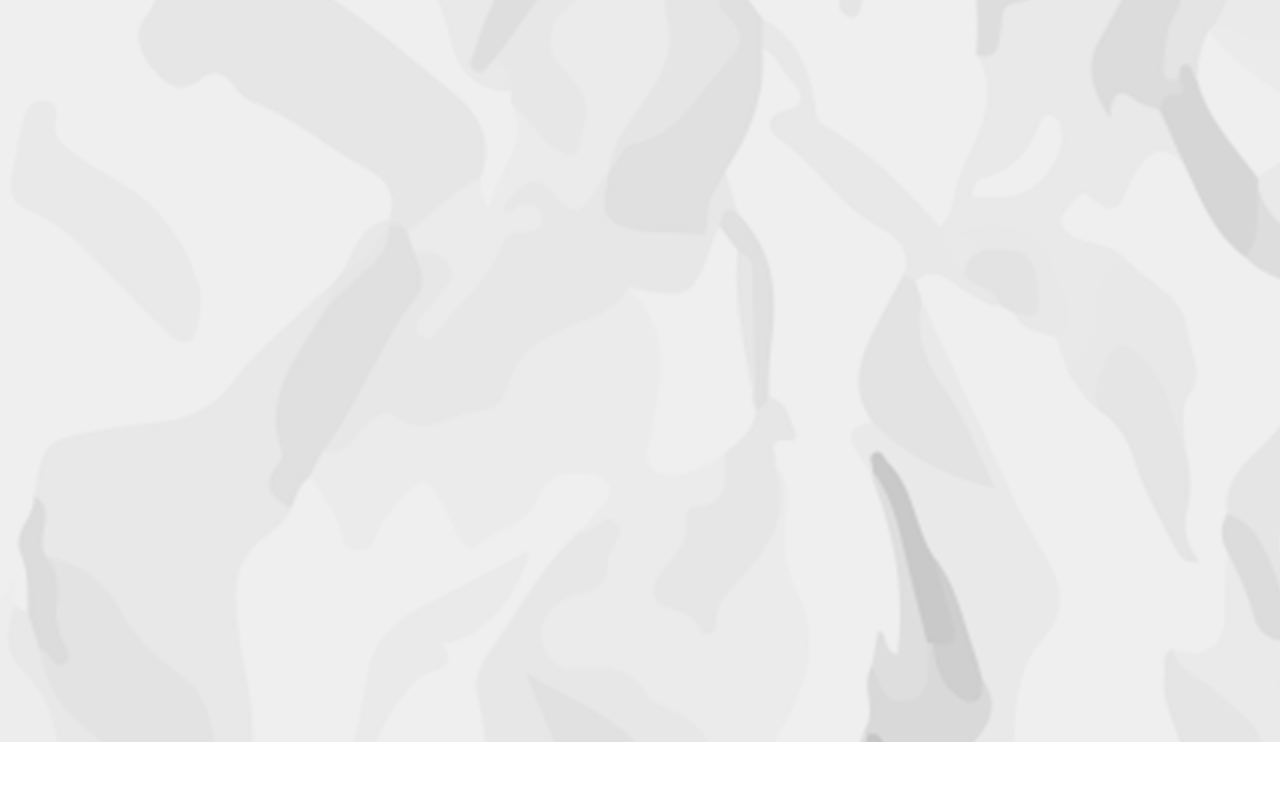
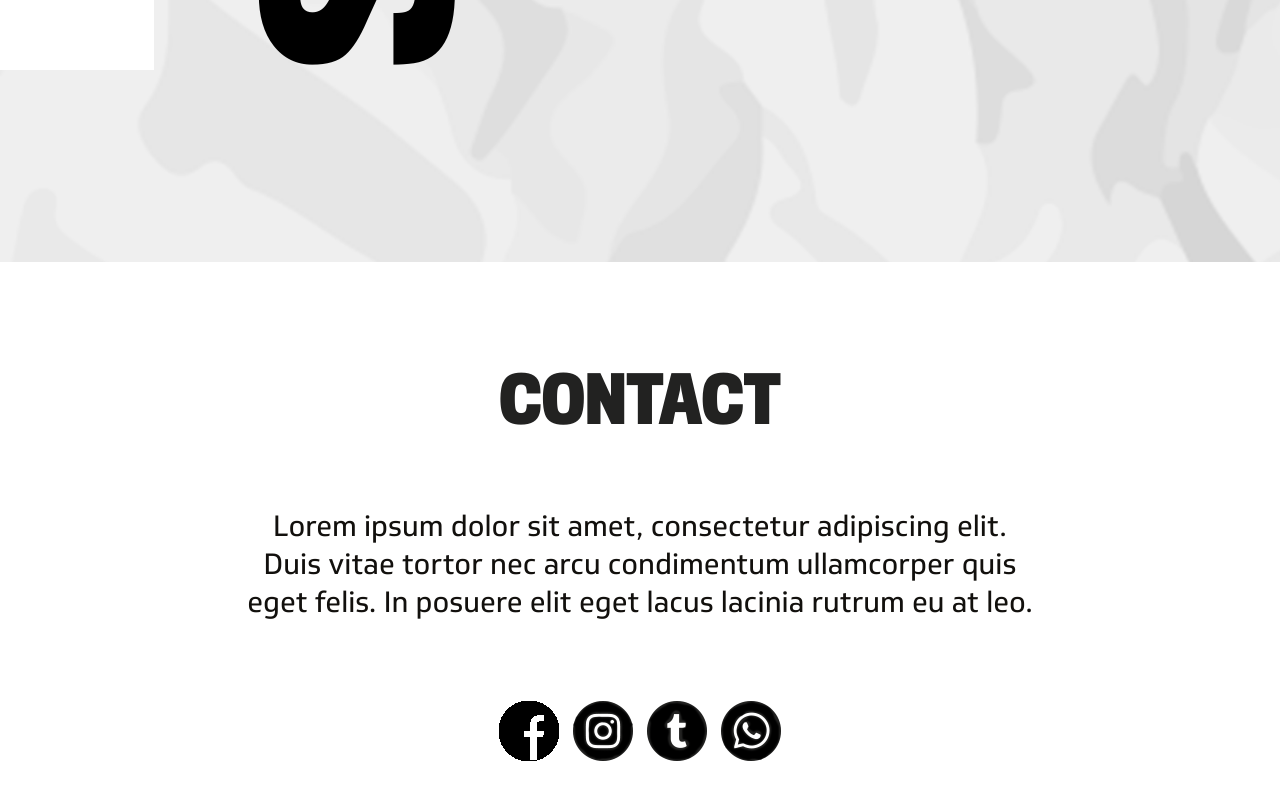
Before and after one commit to alex1987bystrov/hiking-store-react, a React (Create React App) app: page / in a window 1280 px wide. Shown: the part 4946-5746 px from the top of the page. Before the commit the page ends 5688 px from the top, so only its background shows below. Built offline with nearby package versions, Linux system fonts and the light colour scheme.

Commit message:
delete Arrows

```diff
--- a/src/App.css
+++ b/src/App.css
@@ -273,13 +273,15 @@ p {
 
 /*STORE*/
 .store{
+  height: 100vh;
   display: flex;
   flex-flow: row;
   justify-content: space-between;
+  margin: 10% 0 15% 0;
 }
 .store-header {
   position: relative;
-  height: 100vh;
+  height: 100%;
   width: 20%;
   h1{
     rotate: -90deg;
@@ -289,7 +291,7 @@ p {
   }
 }
 .nav-store {
-  height: 100vh;
+  height: 100%;
   width: 12%;
   background-color: white;
 }
@@ -300,7 +302,33 @@ p {
 
 /*CONTACT*/
 .contact{
-  min-height: 800px;
+  min-height: 82vh;
+  background-color: white;
+  position: relative;
+  display: flex;
+  flex-direction: row;
+  justify-content: center;
+  h2{
+    color: rgb(34, 34, 33);
+    width: 100%;
+    text-align: center;
+    position: absolute;
+    z-index: 1;
+    top: 16%;
+  }
+  p{
+    position: absolute;
+    z-index: 1;
+    top: 33%;
+  }
+}
+.social {
+  width: 22%;
+  display: flex;
+  justify-content: space-between;
+  position: absolute;
+  z-index: 1;
+  top: 67%;
 }
 /*BURGER*/
 /* .burger{
--- a/src/App.js
+++ b/src/App.js
@@ -5,7 +5,7 @@ import Tours from './components/Tours';
 import Store from './components/Store';
 import Contact from './components/Contact';
 
-export default function App() {
+export default function App() {//TO DO: for moving to another section, use context...
   return (
     <>
       <Home />
--- a/src/components/Contact.jsx
+++ b/src/components/Contact.jsx
@@ -2,7 +2,26 @@
 export default function Contact(){
     return(
         <div className="contact" id="contact">
-
+            <h2 className="head-about">CONTACT</h2>
+            <p>
+                Lorem ipsum dolor sit amet, consectetur adipiscing elit.
+                Duis vitae tortor nec arcu condimentum ullamcorper quis eget felis.
+                In posuere elit eget lacus lacinia rutrum eu at leo.
+            </p>
+            <div className="social">
+                <a href="#" target="_blank">
+                     <img src="icons/facebook.png" alt="icon"></img>
+                </a>
+                <a href="#" target="_blank">
+                     <img src="icons/instagram.png" alt="icon"></img>
+                </a>
+                <a href="#" target="_blank">
+                     <img src="icons/tumblr.png" alt="icon"></img>
+                </a>
+                <a href="#" target="_blank">
+                     <img src="icons/whatsapp.png" alt="icon"></img>
+                </a>
+            </div>
         </div>
     );
 }
--- a/src/components/Home.jsx
+++ b/src/components/Home.jsx
@@ -2,7 +2,6 @@ import Logo from "./Logo";
 import NavTop from "./NavTop";
 import NavByNumber from "./NavByNumber";
 import Slider from "./sliderComponents/Slider";
-// import SimpleCarousel from "./SimpleCarousel";
 
 export default function Home(){
     return (
--- a/src/components/NavByNumber.jsx
+++ b/src/components/NavByNumber.jsx
@@ -1,9 +1,7 @@
 import { useState } from 'react';
 import ListItems from "./ListItems";
 
-
-export default function NavByNumber({nOfItems, nOfListItems, nameElem, ind}){
-    // const name = nameElem;
+export default function NavByNumber({nOfItems, nOfListItems}){
     const links = [
         {id:1, link:"#home-top"},
         {id:2, link:"#about"},
--- a/src/components/sliderComponents/Dot.jsx
+++ b/src/components/sliderComponents/Dot.jsx
@@ -1,4 +1,4 @@
-import React, { useContext } from "react";
+import { useContext } from "react";
 import { SliderContext } from "./Slider";
 
 export default function Dot({ number }) {
--- a/src/components/sliderComponents/Dots.jsx
+++ b/src/components/sliderComponents/Dots.jsx
@@ -1,5 +1,5 @@
 
-import React, { useContext } from "react";
+import { useContext } from "react";
 import { SliderContext } from "./Slider";
 import Dot from "./Dot";
 
--- a/src/components/sliderComponents/Slide.jsx
+++ b/src/components/sliderComponents/Slide.jsx
@@ -2,6 +2,12 @@ export default function Slide({ data: { url, title, poster } }) {
   return (
     <div className="slide">
         <h3>{title}</h3>
+        {/* <iframe width="760" height="480"
+        src={url}
+        title={title}
+        frameborder="0"
+        allow="accelerometer; autoplay; clipboard-write; encrypted-media; gyroscope; picture-in-picture; web-share"
+        referrerpolicy="strict-origin-when-cross-origin" allowfullscreen></iframe> */}
         <video controls width="55%" poster={poster}>
           <source src={url} type="video/mp4"></source>
           Not found
--- a/src/components/sliderComponents/Slider.jsx
+++ b/src/components/sliderComponents/Slider.jsx
@@ -1,27 +1,20 @@
-import React, { useEffect, useState, createContext } from "react";
-import PropTypes from "prop-types";
+import { useState, createContext } from "react";
+// import PropTypes from "prop-types";
 import SlidesList from "./SliderList";
 import Dots from "./Dots";
 
 export const SliderContext = createContext();
 
 export default function Slider ({ width, height }) {
-  const [items, setItems] = useState([
+  const initialItems = [
     {url: 'null', title: 'Mountain Survival Tutorial', poster: 'images/videos.png'},
     {url: 'null', title: 'Mountain Survival Tutorial', poster: 'images/videos.png'},
     {url: 'null', title: 'Mountain Survival Tutorial', poster: 'images/videos.png'},
     {url: 'null', title: 'Mountain Survival Tutorial', poster: 'images/videos.png'}
-  ]);
+  ];
+  const [items, setItems] = useState(initialItems);
   const [slide, setSlide] = useState(0);
   const [touchPosition, setTouchPosition] = useState(null)
-
-  // useEffect(() => {
-  //   const loadData = async () => {
-  //     const images = await getImages();
-  //     setItems(images);
-  //   };
-  //   loadData();
-  // }, []);
 
   function changeSlide (direction = 1) {
     let slideNumber = 0;
@@ -83,12 +76,12 @@ export default function Slider ({ width, height }) {
   );
 };
 
-Slider.propTypes = {
-  width: PropTypes.string,
-  height: PropTypes.string
-};
+// Slider.propTypes = {
+//   width: PropTypes.string,
+//   height: PropTypes.string
+// };
 
-Slider.defaultProps = {
-  width: "100%",
-  height: "100%"
-};
+// Slider.defaultProps = {
+//   width: "100%",
+//   height: "100%"
+// };
--- a/src/components/sliderComponents/SliderList.jsx
+++ b/src/components/sliderComponents/SliderList.jsx
@@ -1,4 +1,4 @@
-import React, { useContext } from "react";
+import { useContext } from "react";
 import Slide from "./Slide";
 import { SliderContext } from "./Slider";
 
```
Also changed, not shown: src/components/Store.jsx (+6 -2 lines), src/components/sliderComponents/Arrows.jsx (deleted, +0 -15 lines).
